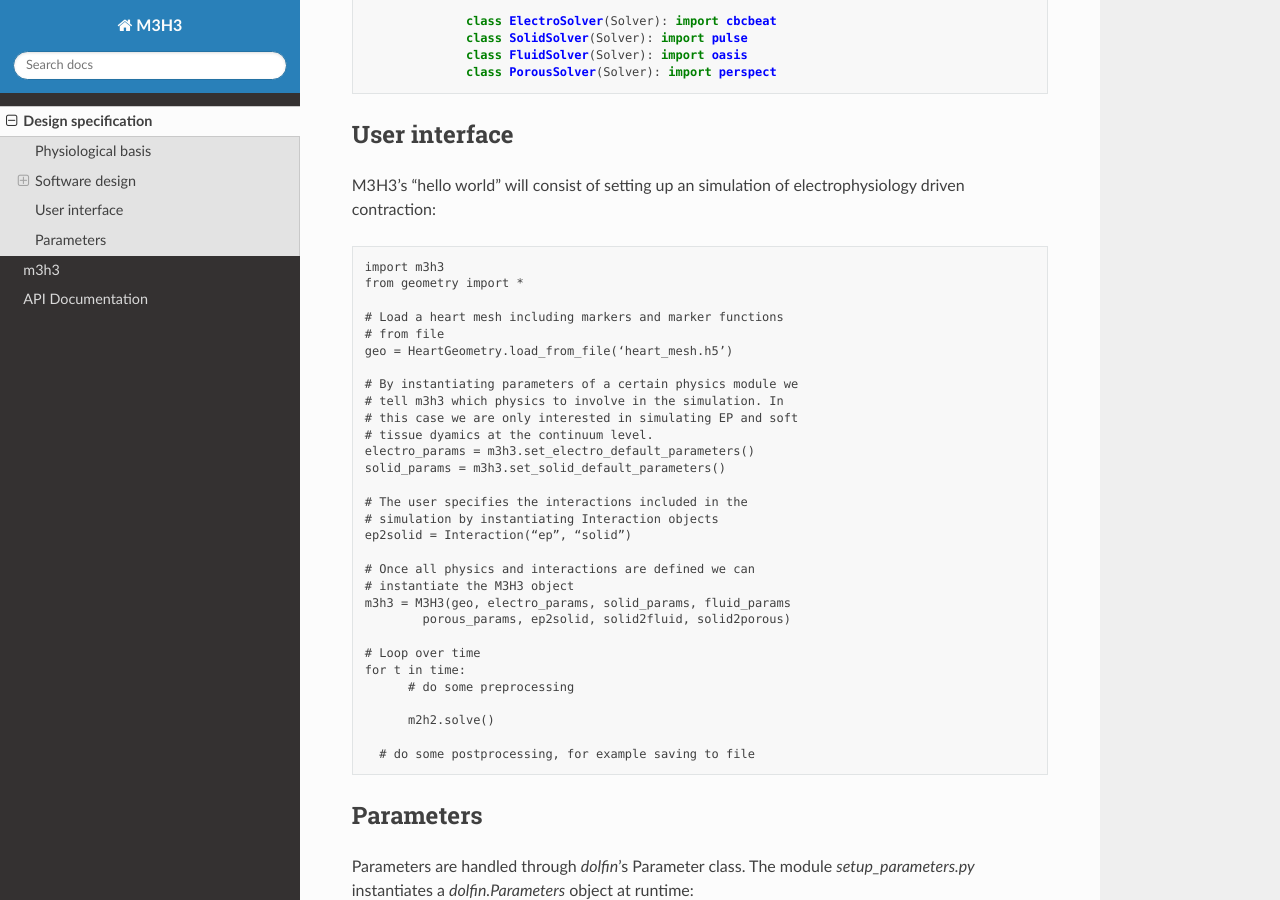
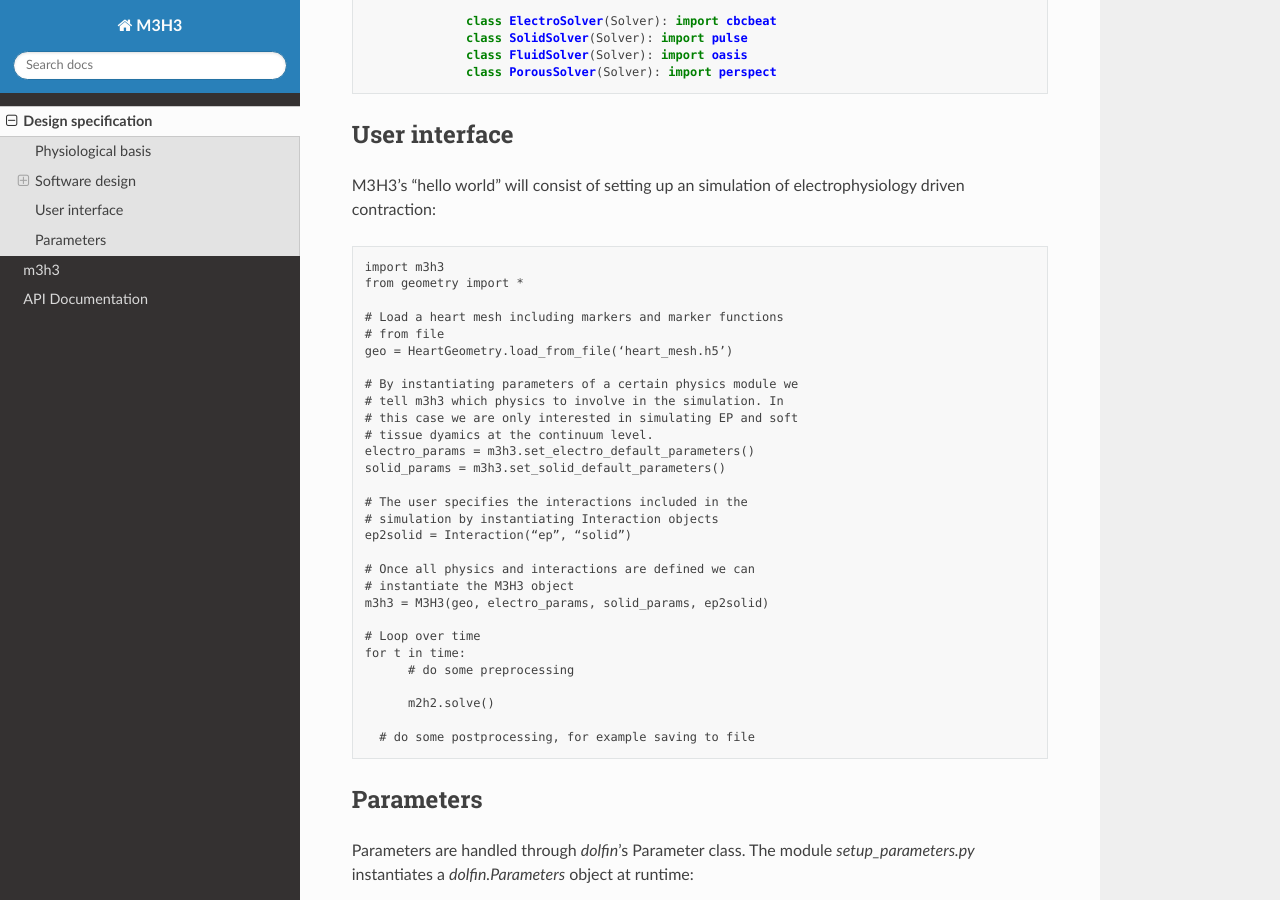
Before and after one commit to ComputationalPhysiology/m3h3, a Sphinx documentation site: the page built from docs/source/designdoc.rst, in a window 1280 px wide and 900 px high, scrolled down 1544 px. Built offline with Sphinx 7.4.7 and the Read the Docs theme 2.0.0, drawn with Linux system fonts in a browser that asks for light colours; pages that are not in the unit, such as notebooks, are missing from menus.

Commit message:
corrected hello-world example

```diff
--- a/docs/source/designdoc.rst
+++ b/docs/source/designdoc.rst
@@ -81,8 +81,7 @@ M3H3's "hello world" will consist of setting up an simulation of electrophysiolo
 
   # Once all physics and interactions are defined we can
   # instantiate the M3H3 object
-  m3h3 = M3H3(geo, electro_params, solid_params, fluid_params
-          porous_params, ep2solid, solid2fluid, solid2porous)
+  m3h3 = M3H3(geo, electro_params, solid_params, ep2solid)
 
   # Loop over time
   for t in time:
```
